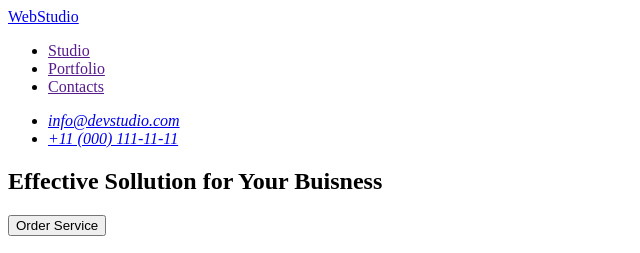
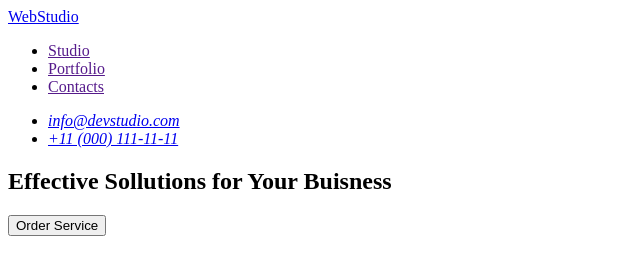
Before and after one commit to Pa-vel-Bod-nar/goit-markup-hw-01, a plain HTML site: page index.html in a window 1280 px wide. Shown: the top 253 px of the page, 0-640 px from the left. Drawn offline with Linux system fonts and the light colour scheme.

Commit message:
fix The header in section #1 contains the content of Effective Solutions for Your Business

```diff
--- a/index.html
+++ b/index.html
@@ -25,7 +25,7 @@
     </header>
     <main>
       <section>
-        <h1>Effective Sollution for Your Buisness</h1>
+        <h1>Effective Sollutions for Your Buisness</h1>
         <button type="button">Order Service</button>
       </section>
 
```
